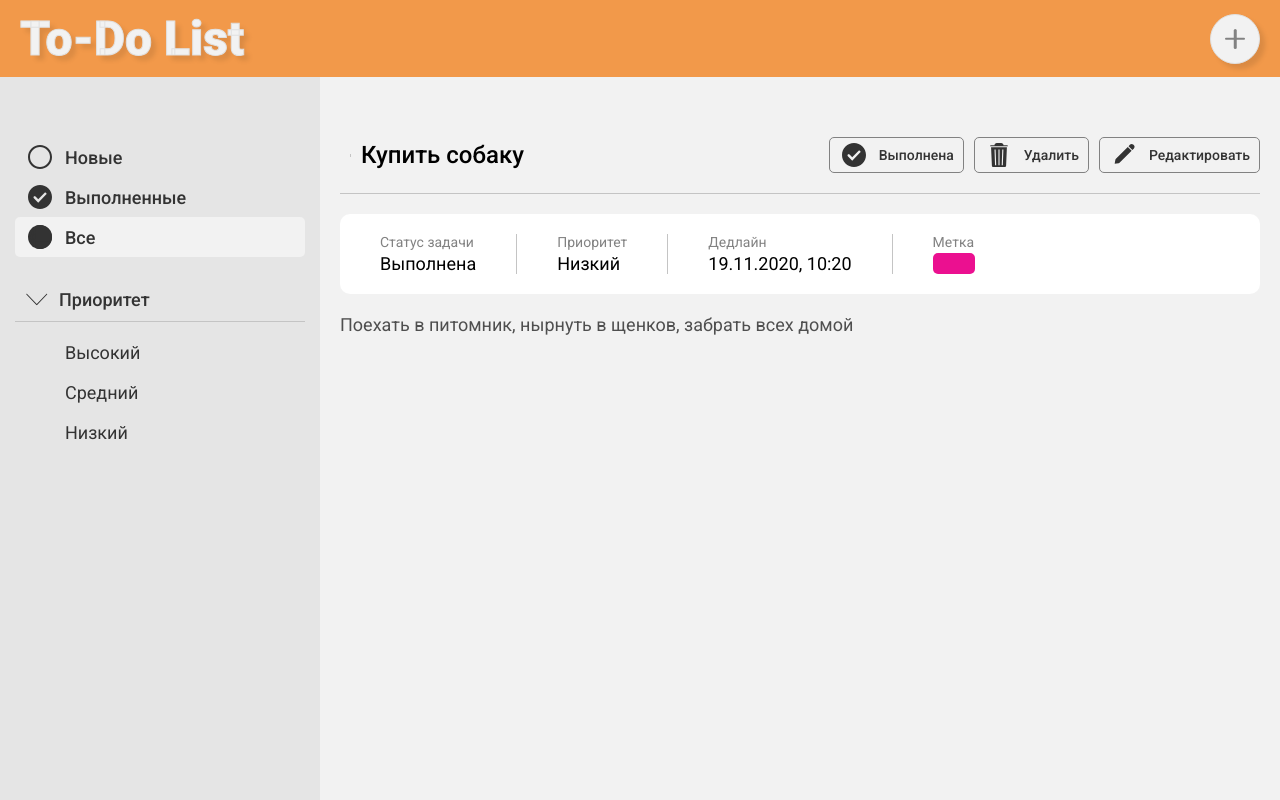
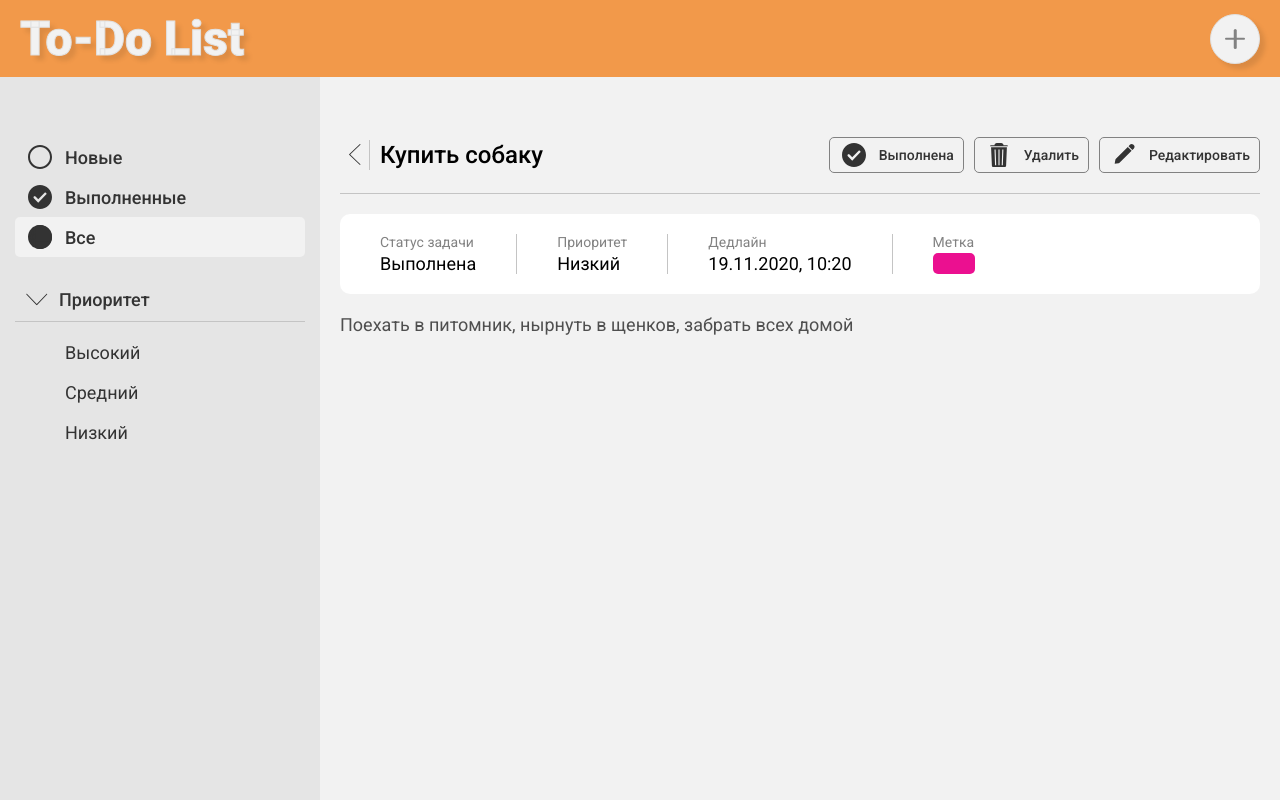
Before and after one commit to evgenstepanov/ToDo-List, a React (Create React App) app: page /kupit-sobaku in a window 1280 px wide. Built offline with nearby package versions, Linux system fonts and the light colour scheme.

Commit message:
redirect Netlify

```diff
--- a/src/components/FullTodo.css
+++ b/src/components/FullTodo.css
@@ -8,8 +8,8 @@
   margin-bottom: 2rem;
 }
 .full-todo__arrow-back {
-  width: 0.3rem;
-  height: 0.3rem;
+  width: 30px;
+  height: 30px;
   background: url(../img/icons.svg) 0px -40px;
   margin-right: 1rem;
   padding-right: 1rem;
--- a/src/components/Menu.css
+++ b/src/components/Menu.css
@@ -95,7 +95,7 @@
     padding: 0.95rem 1rem 0.95rem 5.4rem;
   }
   .icon {
-    width: 1.9rem;
-    height: 1.9rem;
+    width: 19px;
+    height: 19px;
   }
 }
--- a/src/components/ModalBlock.css
+++ b/src/components/ModalBlock.css
@@ -80,8 +80,8 @@
 }
 .input-icon {
   position: absolute;
-  width: 0.3rem;
-  height: 0.3rem;
+  width: 30px;
+  height: 30px;
 }
 .modal-label__input_img-calendar {
   background-image: url(../img/ei_calendar.svg);
@@ -131,8 +131,8 @@
   font-family: Roboto, sans-serif;
 }
 .block-buttons__button_delete {
-  width: 0.3rem;
-  height: 0.3rem;
+  width: 30px;
+  height: 30px;
   margin-right: auto;
 }
 @media (max-width: 1130px) {
```
Also changed, not shown: 1 other file (tests, documents, lock files or other folders).
